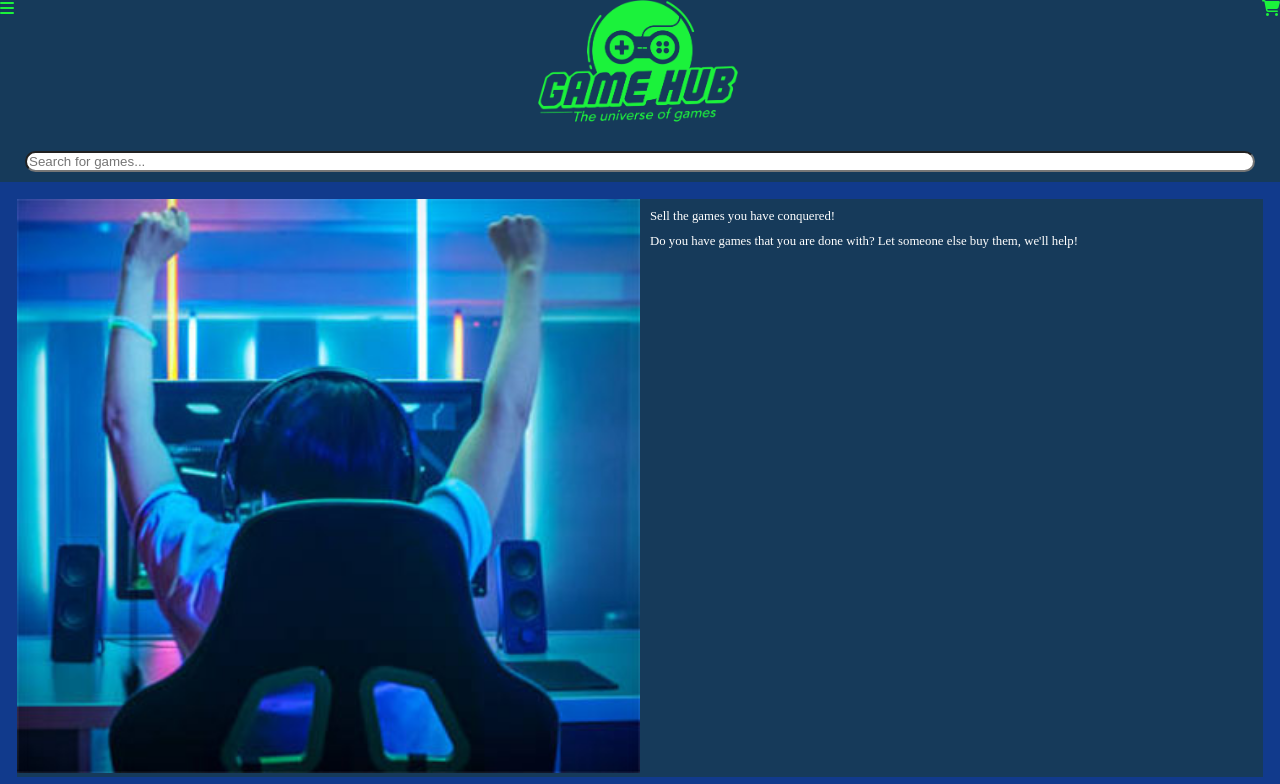
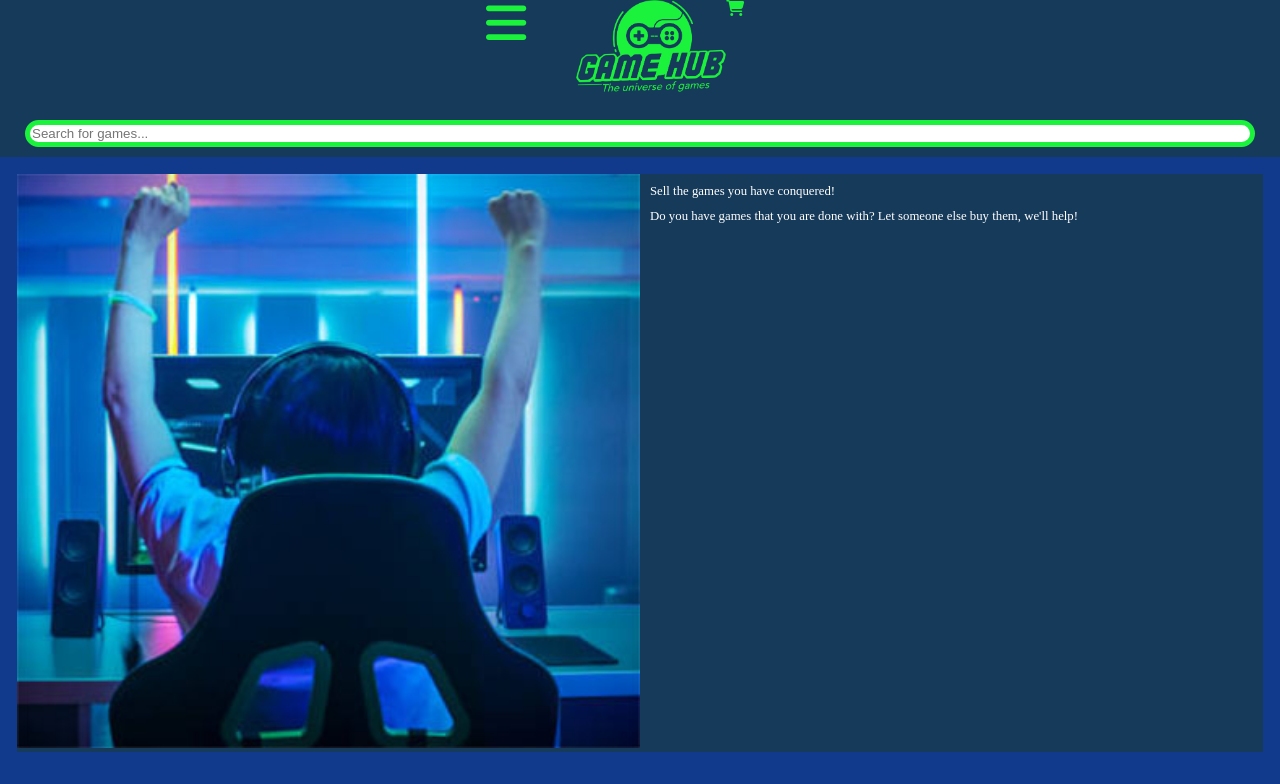
Before and after one commit to Noroff-FEU-Assignments/cross-course-project-benjaminlondal, a plain HTML site: page index.html in a window 1280 px wide. Shown: the top 784 px of the page. Drawn offline with Linux system fonts and the light colour scheme.

Commit message:
Flex added
Flex and other CSS

```diff
--- a/css/styles.css
+++ b/css/styles.css
@@ -16,26 +16,45 @@ body {
 
 header {
     background-color: #163a5a;
+    position: relative;
+
+
+
+}
+
+header div {
     display: flex;
-    position: relative;
     flex-wrap: wrap;
+    flex: 1 2 1 4;
+    justify-content: center;
+    min-width: 100%;
+
+
 }
 
 
 
 .hamburger-menu, .cart-icon {
     color: #1bf23c;
+
 }
 
 .logo {
-    max-width: 200px;
-    margin: auto;
-    flex: 3;
+    max-width: 150px;
+
+
+
 }
 
 #cart-icon, #menu-checkbox {
     flex: 1;
 }
+
+.hamburger-menu {
+    font: normal normal normal 46px/1 FontAwesome;
+    transform: translateX(-50px);
+}
+
 
 #cart-icon, .cart {
     display: none;
@@ -65,7 +84,7 @@ nav, #menu-checkbox {
 nav {
     position: absolute;
     background-color: #163a5a;
-    margin-top: 47%;
+    margin-top: 38%;
     border: 0.5px solid #1bf23c;
     padding: 25px 10px;
 
@@ -84,6 +103,7 @@ nav a {
     width: 100%;
     margin: 25px 25px 10px 25px;
     border-radius: 20px;
+    border: 5px solid #1bf23c
 }
 /**Main**/
 
--- a/index.html
+++ b/index.html
@@ -9,6 +9,7 @@
   </head>
   <body>
     <header>
+      <div>
         <input type="checkbox" id="menu-checkbox">
         <label for="menu-checkbox"><i class="fas fa-bars hamburger-menu"></i></label>
         <nav>
@@ -22,12 +23,13 @@
         <label for="cart-icon"><i class="fas fa-shopping-cart cart-icon"></i></label>
         <input type="checkbox" id="fas fa-cart" class="cart-checkbox">
         <section class="cart">
-          <h3>Product One</h3>
+          <h3>This is some text</h3>
           <p>This is a description of the product</p>
-          <p>$50</p>
+          <p>$$$</p>
           <a href="checkout.html">Go to checkout</a>
         </section>
         <input type="text" placeholder="Search for games..." class="searchbar">
+      </div>
   </header>
   <main class="home__content">
     <section>
```
